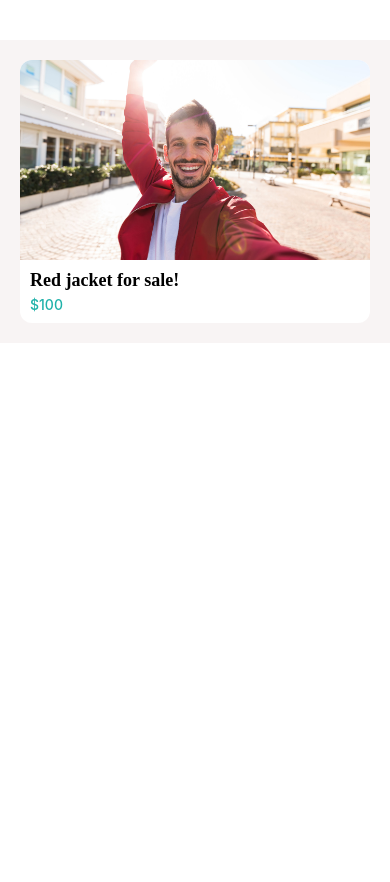
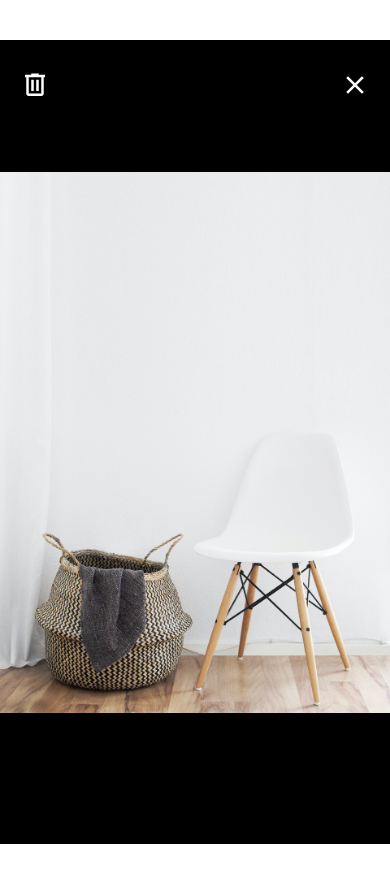
Before and after one commit to gustavvopenna/DoneWithIt, a React Native app: screen / in a window 390 px wide. Shown: the top 882 px of the page. Before the commit the page ends 844 px from the top, so only its background shows below. Built offline with nearby package versions, Linux system fonts and the light colour scheme.

Commit message:
Add icons to close and delete imageto ViewImageScreen

```diff
--- a/App.js
+++ b/App.js
@@ -5,13 +5,13 @@ import AppText from './app/components/AppText'
 import AppButton from './app/components/AppButton'
 import WelcomeScreen from './app/screens/WelcomeScreen'
 import Card from './app/components/Card'
+import ListingDetailsScreen from './app/screens/ListingDetailsScreen'
+import ViewImageScreen from './app/screens/ViewImageScreen'
 
 export default function App() {
   return (
     <View style={styles.container}>
-      <View style={{ backgroundColor: '#f8f4f4', padding: 20 }}>
-        <Card title="Red jacket for sale!" subtitle="$100" image={require('./app/assets/jacket.jpg')} />
-      </View>
+      <ViewImageScreen />
     </View>
   )
 }
--- a/app/screens/DetailScreen.js
+++ b/app/screens/ViewImageScreen.js
@@ -1,14 +1,19 @@
 import React from 'react'
 import { Image, StyleSheet, View } from 'react-native'
+import { MaterialIcons, MaterialCommunityIcons } from '@expo/vector-icons';
 
 import colors from '../config/colors'
 
 function DetailScreen() {
   return (
     <View style={styles.container}>
-      <View style={styles.buttonsContainer}>
-        <View style={styles.garbageButton} />
-        <View style={styles.closeButton} />
+      <View style={styles.iconsContainer}>
+        <View style={styles.deleteIcon}>
+          <MaterialCommunityIcons name="trash-can-outline" size={30} color="white" />
+        </View>
+        <View style={styles.closeIcon}>
+          <MaterialIcons name="close" size={30} color="white" />
+        </View>
       </View>
       <Image
         resizeMode='contain'
@@ -28,23 +33,17 @@ const styles = StyleSheet.create({
   customImage: {
     width: '100%',
   },
-  closeButton: {
-    width: 50,
-    height: 50,
-    backgroundColor: colors.primary,
+  closeIcon: {
     position: 'absolute',
     right: 20,
   },
-  buttonsContainer: {
+  iconsContainer: {
     position: 'absolute',
     width: '100%',
     top: 30,
     flexDirection: 'row',
   },
-  garbageButton: {
-    width: 50,
-    height: 50,
-    backgroundColor: colors.secondary,
+  deleteIcon: {
     position: 'absolute',
     left: 20,
   },
```
